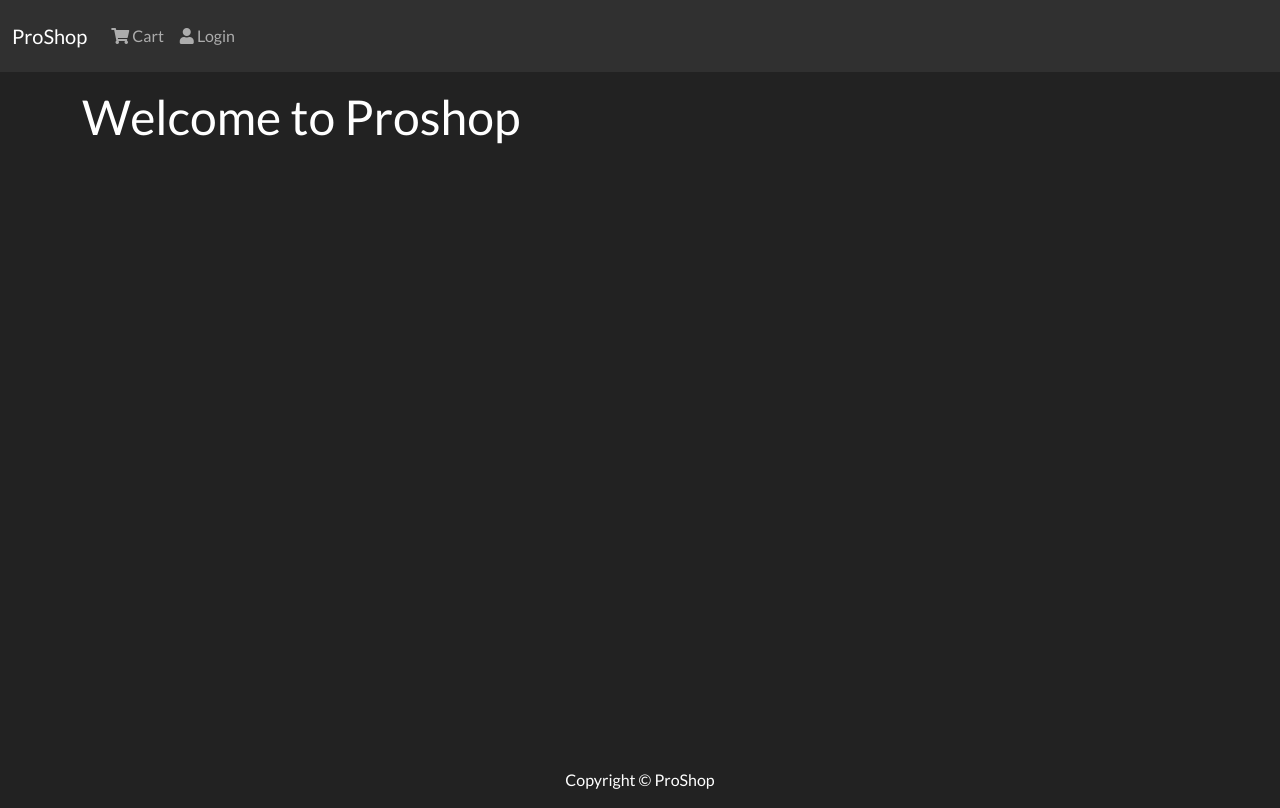
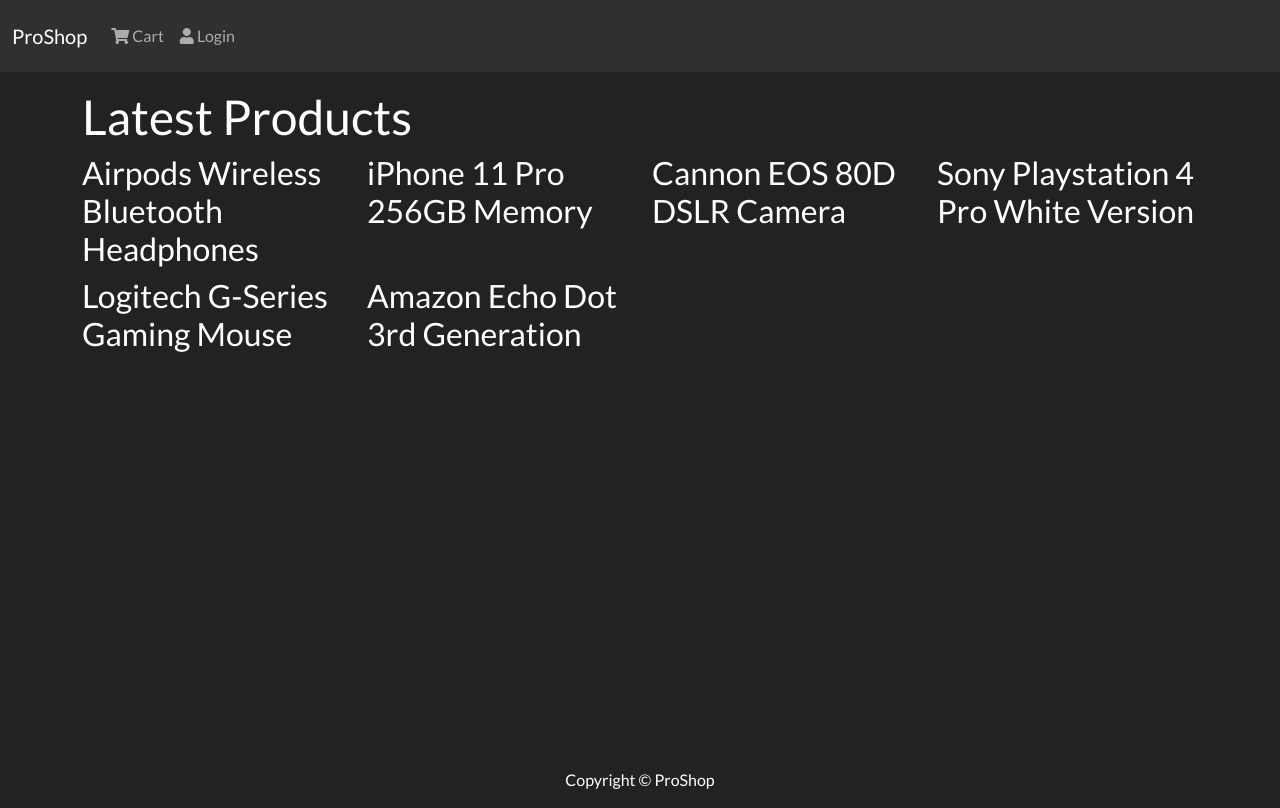
Before and after one commit to Harry-Leepz/ecommerce, a React (Create React App) app: page / in a window 1280 px wide. Built offline with nearby package versions, Linux system fonts and the light colour scheme.

Commit message:
Create HomePage and import into App.js

```diff
--- a/src/App.js
+++ b/src/App.js
@@ -1,6 +1,7 @@
-import { Container } from 'react-bootstrap'
+import { Container } from "react-bootstrap";
 
 import Header from "./components/Header";
+import HomePage from "./pages/HomePage";
 import Footer from "./components/Footer";
 
 function App() {
@@ -9,9 +10,7 @@
       <Header />
       <main className='py-3'>
         <Container>
-          <h1>
-            Welcome to Proshop
-          </h1>
+          <HomePage />
         </Container>
       </main>
       <Footer />
--- a/src/components/Header.js
+++ b/src/components/Header.js
@@ -1,5 +1,5 @@
 import React from "react";
-import { Navbar, Nav, Container, Row } from "react-bootstrap";
+import { Navbar, Nav, Container } from "react-bootstrap";
 
 function Header() {
   return (
--- /dev/null
+++ b/src/pages/HomePage.js
@@ -0,0 +1,20 @@
+import React from "react";
+import { Row, Col } from "react-bootstrap";
+import products from "../products";
+
+function HomePage() {
+  return (
+    <div>
+      <h1>Latest Products</h1>
+      <Row>
+        {products.map((product) => (
+          <Col key={product._id} sm={12} md={6} lg={4} xl={3}>
+            <h3>{product.name}</h3>
+          </Col>
+        ))}
+      </Row>
+    </div>
+  );
+}
+
+export default HomePage;
```
